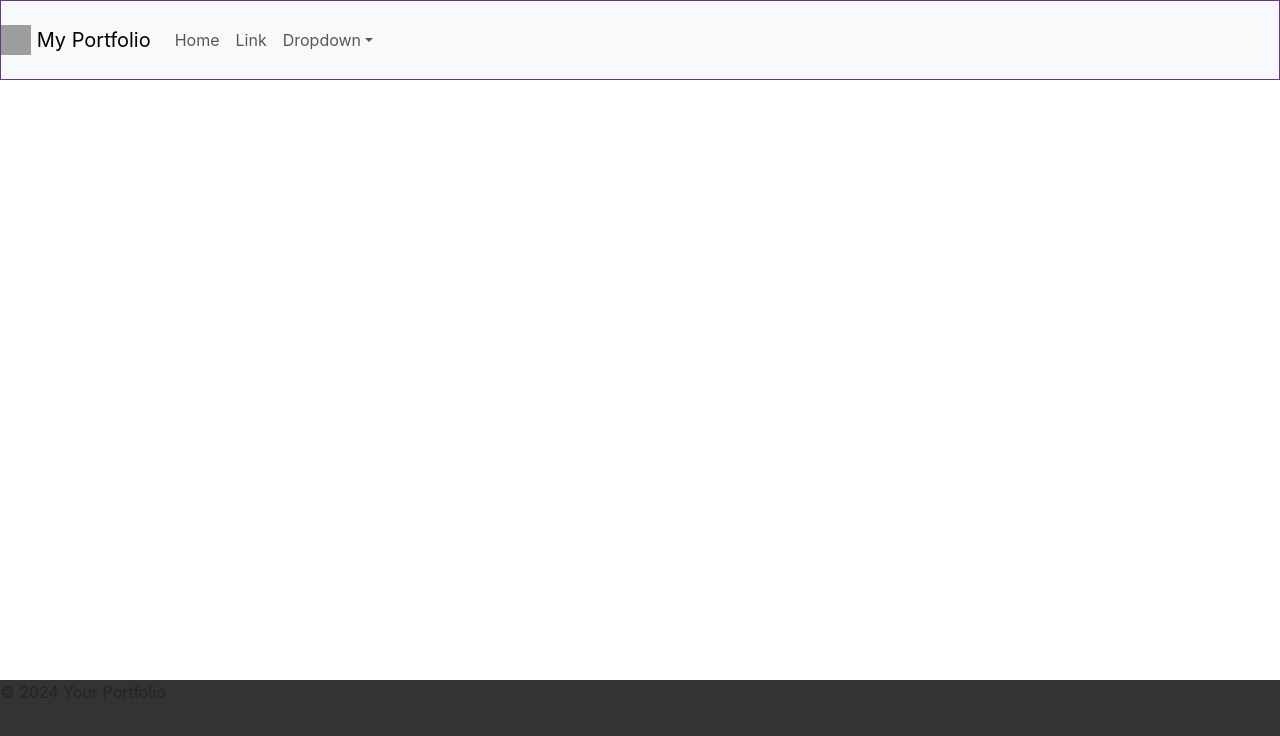
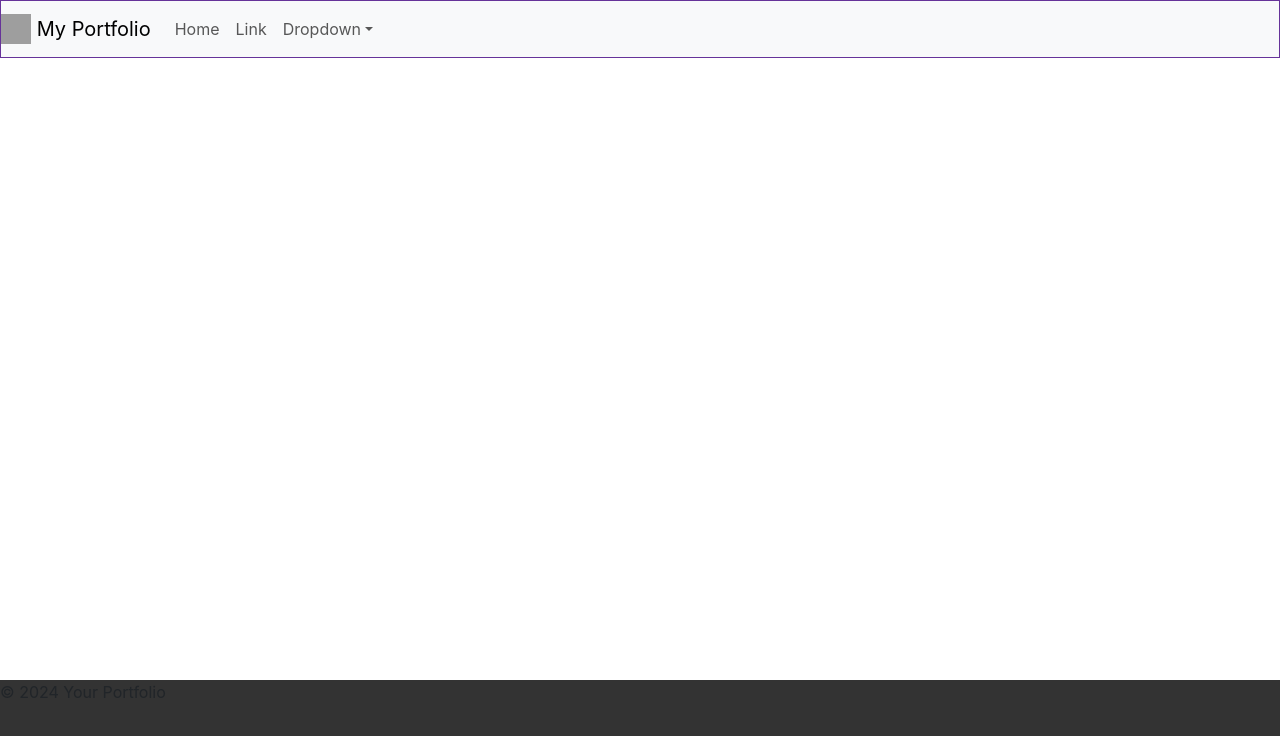
Before and after one commit to HussainShafayet/myportfolio, a React (Create React App) app: page / in a window 1280 px wide. Shown: the top 736 px of the page. Built offline with nearby package versions, Linux system fonts and the light colour scheme; grey boxes are pictures that could not be loaded.

Commit message:
havbar height isuse fixed

```diff
--- a/src/App.module.css
+++ b/src/App.module.css
@@ -5,8 +5,8 @@
       'header'
       'main'
       'footer';
-    grid-template-rows: minmax(10vh, 1fr) auto 15vh;
-    /*min-height: 100vh;*/
+    grid-template-rows: 58px auto 15vh;
+    min-height: 100vh;
   }
 
   header {
--- a/src/components/header/Header.js
+++ b/src/components/header/Header.js
@@ -12,7 +12,7 @@ const Header = () => {
       </div>
     </div>*/}
      {/* Navbar */}
-     <div className='sticky-top h-100'>
+     <div className='sticky-top'>
         <NavBar />
       </div>
     </header>
--- a/src/components/header/Navbar.js
+++ b/src/components/header/Navbar.js
@@ -6,7 +6,7 @@ import NavDropdown from 'react-bootstrap/NavDropdown';
 export default function NavBar() {
   return (
     <>
-        <Navbar expand="lg" className="bg-body-tertiary h-100" sticky="top">
+        <Navbar expand="lg" className="bg-body-tertiary" sticky="top">
         <Navbar.Brand href="#home">
             <img
               alt="logo"
```
Also changed, not shown: 1 other file (tests, documents, lock files or other folders).
